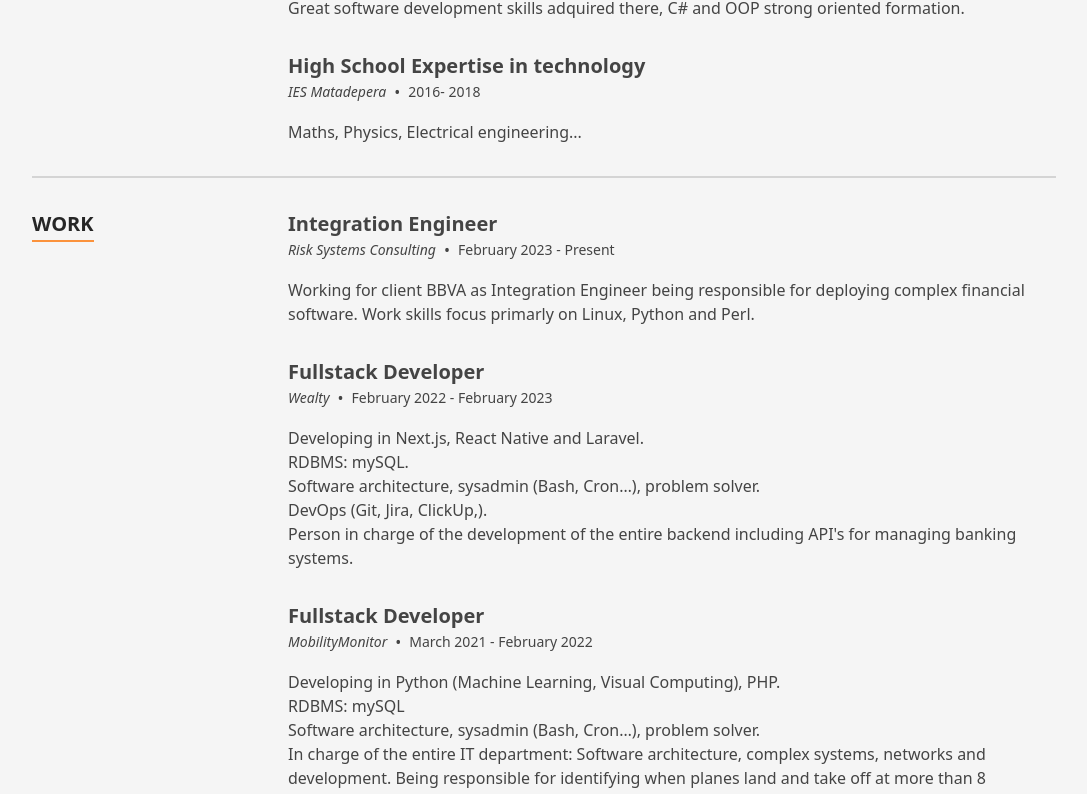
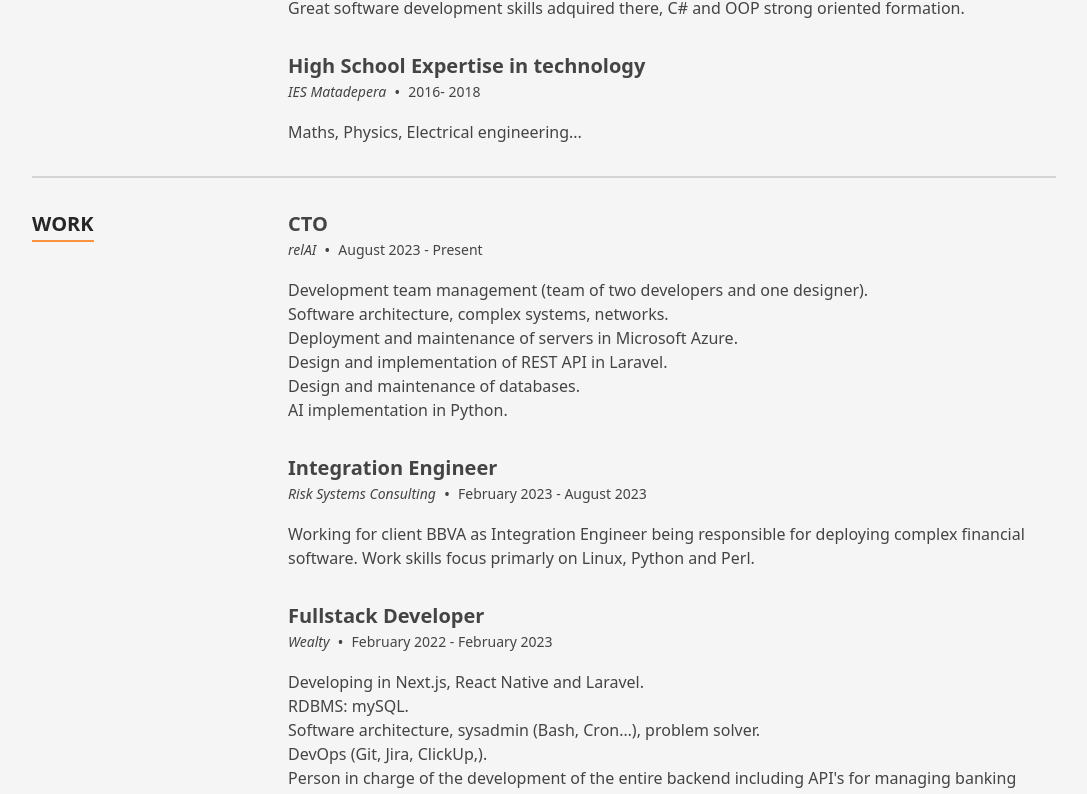
Before and after one commit to danigh99/danigh99.github.io, a Next.js app: page / in a window 1280 px wide. Shown: the part 1400-2194 px from the top of the page, without its empty margins (96-1183 px from the left). Built offline with nearby package versions, Linux system fonts and the light colour scheme.

Commit message:
Cambios CV
Cambios CV

```diff
--- a/src/data/data.tsx
+++ b/src/data/data.tsx
@@ -95,7 +95,7 @@ export const aboutData: About = {
   fullstack developer, integrator ....`,
   aboutItems: [
     {label: 'Location', text: 'Barcelona, Spain', Icon: MapIcon},
-    {label: 'Age', text: '23', Icon: CalendarIcon},
+    {label: 'Age', text: '24', Icon: CalendarIcon},
     {label: 'Nationality', text: 'Spanish', Icon: FlagIcon},
     {label: 'Interests', text: 'Travelling, Videogames, Music', Icon: SparklesIcon},
     {label: 'Study', text: 'Multi-Platform Application Development', Icon: AcademicCapIcon},
@@ -129,7 +129,7 @@ export const skills: SkillGroup[] = [
     skills: [
       {
         name: 'React',
-        level: 9,
+        level: 8,
       },
       {
         name: 'Angular',
@@ -146,7 +146,7 @@ export const skills: SkillGroup[] = [
     skills: [
       {
         name: 'MySQL',
-        level: 8,
+        level: 9,
       },
       {
         name: 'Laravel',
@@ -154,7 +154,7 @@ export const skills: SkillGroup[] = [
       },
       {
         name: 'Python',
-        level: 8,
+        level: 9,
       },
     ],
   },
@@ -163,7 +163,7 @@ export const skills: SkillGroup[] = [
     skills: [
       {
         name: 'React Native',
-        level: 9,
+        level: 8,
       },
       {
         name: 'Android Studio',
@@ -190,7 +190,7 @@ export const portfolioItems: PortfolioItem[] = [
   {
     title: 'RelAI',
     description: 'The emotion detection system that analyzes biometric data based on deep learning.',
-    url: 'https://admin.werelai.com/',
+    url: 'https://www.linkedin.com/company/relaiemotion',
     image: porfolioImage2,
   },
   {
@@ -221,7 +221,22 @@ export const education: TimelineItem[] = [
 
 export const experience: TimelineItem[] = [
   {
-    date: 'February 2023 - Present',
+    date: 'August 2023 - Present',
+    location: 'relAI',
+    title: 'CTO',
+    content: (
+      <p>
+          Development team management (team of two developers and one designer). <br></br>
+          Software architecture, complex systems, networks. <br></br>
+          Deployment and maintenance of servers in Microsoft Azure. <br></br>
+          Design and implementation of REST API in Laravel. <br></br>
+          Design and maintenance of databases. <br></br>
+          AI implementation in Python. <br></br>
+      </p>
+    ),
+  },
+  {
+    date: 'February 2023 - August 2023',
     location: 'Risk Systems Consulting',
     title: 'Integration Engineer',
     content: (
```
Also changed, not shown: 1 other file (tests, documents, lock files or other folders).
